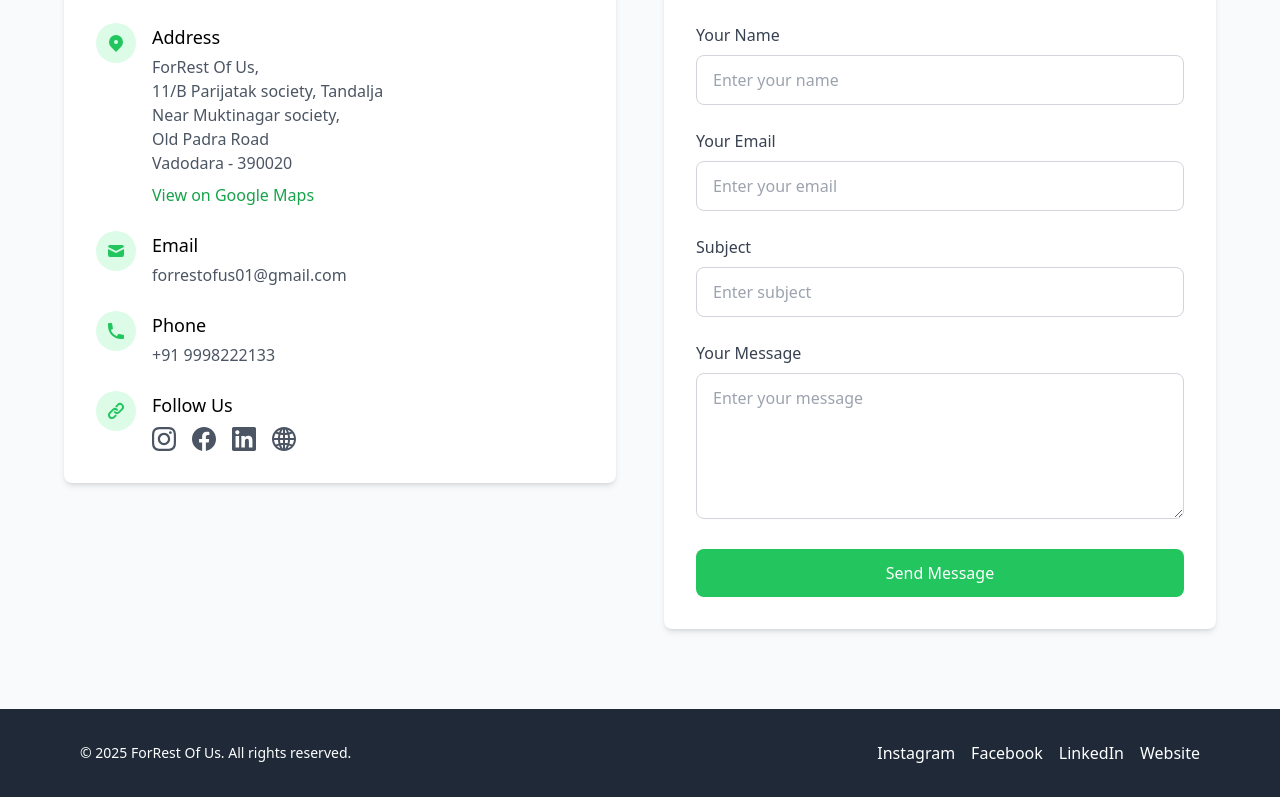
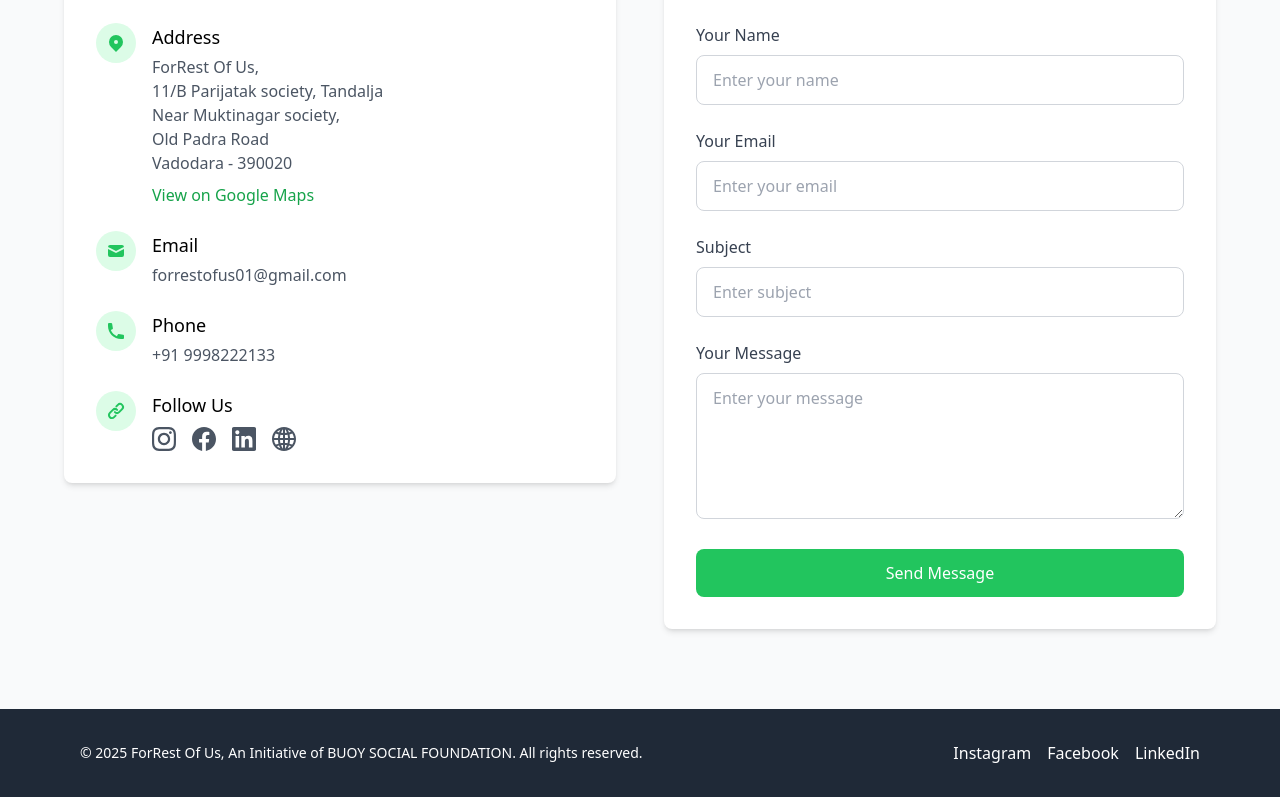
Before and after one commit to Void-1999/sample-site, a Next.js app in the folder forrest-of-us/: page / in a window 1280 px wide. Shown: the part 8643-9440 px from the top of the page. Built offline with nearby package versions, Linux system fonts and the light colour scheme.

Commit message:
edit footer again

```diff
--- a/forrest-of-us/pages/index.js
+++ b/forrest-of-us/pages/index.js
@@ -784,7 +784,7 @@
   <div className="max-w-6xl mx-auto px-4">
     <div className="flex flex-col md:flex-row justify-between items-center">
       <p className="text-sm text-center md:text-left">
-        © {new Date().getFullYear()} ForRest Of Us. All rights reserved.
+        © {new Date().getFullYear()} ForRest Of Us, An Initiative of BUOY SOCIAL FOUNDATION. All rights reserved.
       </p>
       <div className="flex space-x-4 mt-4 md:mt-0">
         <a href="https://www.instagram.com/forrestofus/" target="_blank" rel="noopener noreferrer" className="hover:text-green-500">
@@ -796,9 +796,6 @@
         <a href="https://www.linkedin.com/company/forrestofus/" target="_blank" rel="noopener noreferrer" className="hover:text-green-500">
           LinkedIn
         </a>
-        <a href="https://forrestofus.org/" target="_blank" rel="noopener noreferrer" className="hover:text-green-500">
-          Website
-        </a>
       </div>
     </div>
   </div> {/* Close the footer's main container */}
```
